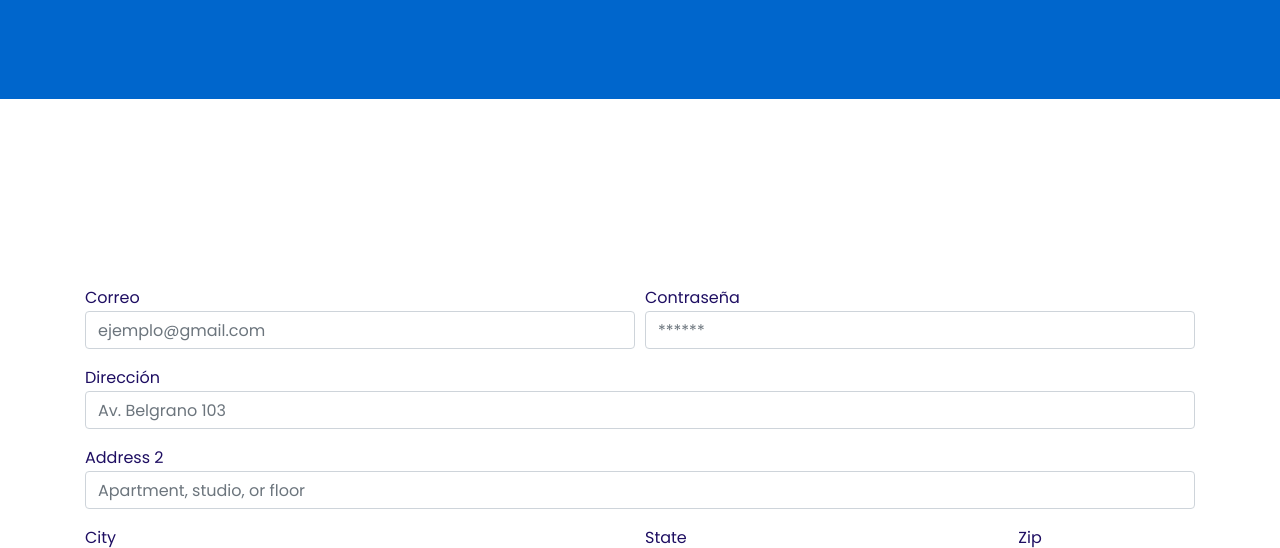
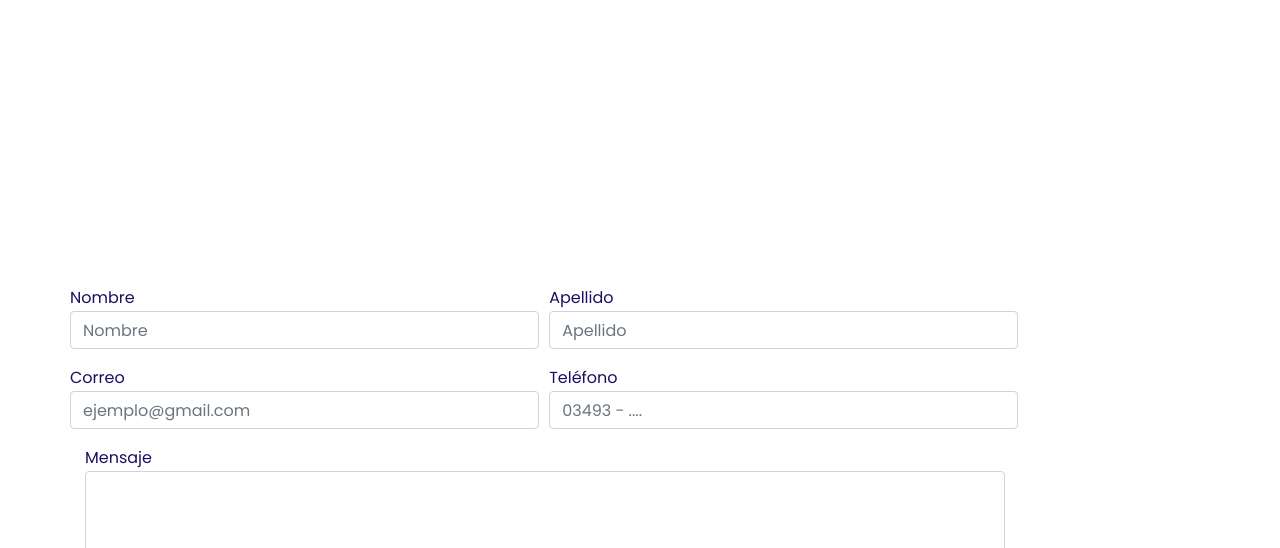
Before and after one commit to alecipo/TESIS, a PHP site: page /SerVoluntario.html in a window 1280 px wide. Shown: the part 1171-1719 px from the top of the page. Run offline with PHP 8.4, Linux system fonts and the light colour scheme; some libraries are stand-ins or nearby versions.

Commit message:
Validaciones Form Contacto. Falta terminar

```diff
--- a/SerVoluntario.html
+++ b/SerVoluntario.html
@@ -201,60 +201,85 @@
     <!-- FORM DATOS -->
     <section id="FormDatos">
         <div class="container mt-50 mb-50">
-            <h1 class="big text-center" data-aos-duration="600" data-aos="fade-down" data-aos-delay="0">Quiero ser
+            <h1 class="big text-center mb-50" data-aos-duration="600" data-aos="fade-down" data-aos-delay="0">Quiero ser
                 Voluntario</h1>
-            <div class="container mt-50 mb-50">
-                <form>
+            <form class="needs-validation" novalidate>
                 <div class="form-row">
-                        <div class="form-group col-md-6">
-                            <label for="inputEmail4">Correo</label>
-                            <input type="email" class="form-control" id="inputEmail4" placeholder="ejemplo@gmail.com">
+                    <div class="form-group col-md-5 mb-3">
+                        <label for="inputNombre">Nombre</label>
+                        <input type="text" class="form-control" id="inputNombre" placeholder="Nombre" required>
+                        <div class="invalid-feedback">
+                            Ingrese su Nombre.
                         </div>
-                        <div class="form-group col-md-6">
-                            <label for="inputPassword4">Contraseña</label>
-                            <input type="password" class="form-control" id="inputPassword4" placeholder="******">
+                    </div>
+                    <div class="form-group col-md-5 mb-3">
+                        <label for="inputApellido">Apellido</label>
+                        <input type="text" class="form-control" id="inputApellido" placeholder="Apellido" required>
+                        <div class="invalid-feedback">
+                            Ingrese su Apellido.
+                        </div>
+                    </div>
+                </div>
+                <div class="form-row">
+                    <div class="form-group col-md-5">
+                        <label for="inputEmail">Correo</label>
+                        <input type="email" class="form-control" id="inputEmail" placeholder="ejemplo@gmail.com"
+                            required>
+                        <div class="invalid-feedback">
+                            Ingrese un Correo válido.
+                        </div>
+                    </div>
+                    <div class="form-group col-md-5">
+                        <label for="inputPhone">Teléfono</label>
+                        <input type="phone" class="form-control" id="inputPhone" placeholder="03493 - ...." required>
+                        <div class="invalid-feedback">
+                            Ingrese un Teléfono válido.
+                        </div>
                     </div>
                 </div>
                 <div class="form-group">
-                        <label for="inputAddress">Dirección</label>
-                        <input type="text" class="form-control" id="inputAddress" placeholder="Av. Belgrano 103">
+                    <div class="col-10">
+                        <label for="textMensaje">Mensaje</label>
+                        <textarea class="form-control" id="textMensaje" rows="3"></textarea>
                     </div>
-                    <div class="form-group">
-                        <label for="inputAddress2">Address 2</label>
-                        <input type="text" class="form-control" id="inputAddress2"
-                            placeholder="Apartment, studio, or floor">
-                    </div>
-                    <div class="form-row">
-                        <div class="form-group col-md-6">
-                            <label for="inputCity">City</label>
-                            <input type="text" class="form-control" id="inputCity">
-                        </div>
-                        <div class="form-group col-md-4">
-                            <label for="inputState">State</label>
-                            <select id="inputState" class="form-control">
-                                <option selected>Choose...</option>
-                                <option>...</option>
-                            </select>
-                        </div>
-                        <div class="form-group col-md-2">
-                            <label for="inputZip">Zip</label>
-                            <input type="text" class="form-control" id="inputZip">
                 </div>
                 <div class="form-group">
                     <div class="form-check">
-                                <input class="form-check-input" type="checkbox" id="gridCheck">
-                                <label class="form-check-label" for="gridCheck">
+                        <input class="form-check-input" type="checkbox" id="invalidCheck" required>
+                        <label class="form-check-label" for="invalidCheck">
                             He leído y acepto los <a href="#" data-toggle="modal"
                                 data-target="#exampleModalLong">Términos y Condiciones.</a>
                         </label>
+                        <div class="invalid-feedback">
+                            You must agree before submitting.
                         </div>
                     </div>
                 </div>
-                    <button type="submit" class="btn sm action-1 center-block">Enviar</button>
+                <button class="btn sm action-1 center-block" type="submit">Enviar</button>
             </form>
         </div>
-        </div>
     </section>
+
+    <script>
+        // Example starter JavaScript for disabling form submissions if there are invalid fields
+        (function () {
+            'use strict';
+            window.addEventListener('load', function () {
+                // Fetch all the forms we want to apply custom Bootstrap validation styles to
+                var forms = document.getElementsByClassName('needs-validation');
+                // Loop over them and prevent submission
+                var validation = Array.prototype.filter.call(forms, function (form) {
+                    form.addEventListener('submit', function (event) {
+                        if (form.checkValidity() === false) {
+                            event.preventDefault();
+                            event.stopPropagation();
+                        }
+                        form.classList.add('was-validated');
+                    }, false);
+                });
+            }, false);
+        })();
+    </script>
 
     <!-- Modal -->
     <div class="modal fade" id="exampleModalLong" tabindex="-1" role="dialog" aria-labelledby="exampleModalLongTitle"
--- a/css/index.css
+++ b/css/index.css
@@ -8,3 +8,7 @@
     max-height: 700px;
     background-size: cover;
 }
+
+#Carousel{
+    background-color: var(--secondaryCustom);
+}
--- a/css/shared.css
+++ b/css/shared.css
@@ -6,11 +6,12 @@ h3 {
 
 .nav_menu{
     position: fixed;
-    background-color: var(--blueCustom);
+    background-color: var(--primaryCustom);
+    padding: 10px 0px;
 }
 
-.header{
-    background-color: var(--yellowCustom);
+.ma{
+    margin: auto;
 }
 
 .center-block{
@@ -37,7 +38,7 @@ h3 {
 }
 
 :root {
-    --blueCustom:#06c;
-    --yellowCustom: #eafa0c;
-    --greenCustom: #1bf807;
+    --primaryCustom:#fff;
+    --thirdCustom: #8aafff;
+    --secondaryCustom: #ffda8a;
 }
```
Also changed, not shown: index.html (+3 -6 lines), css/serVoluntario.css (line endings or trailing spaces). Lines whose indentation alone changed are shown as unchanged.
